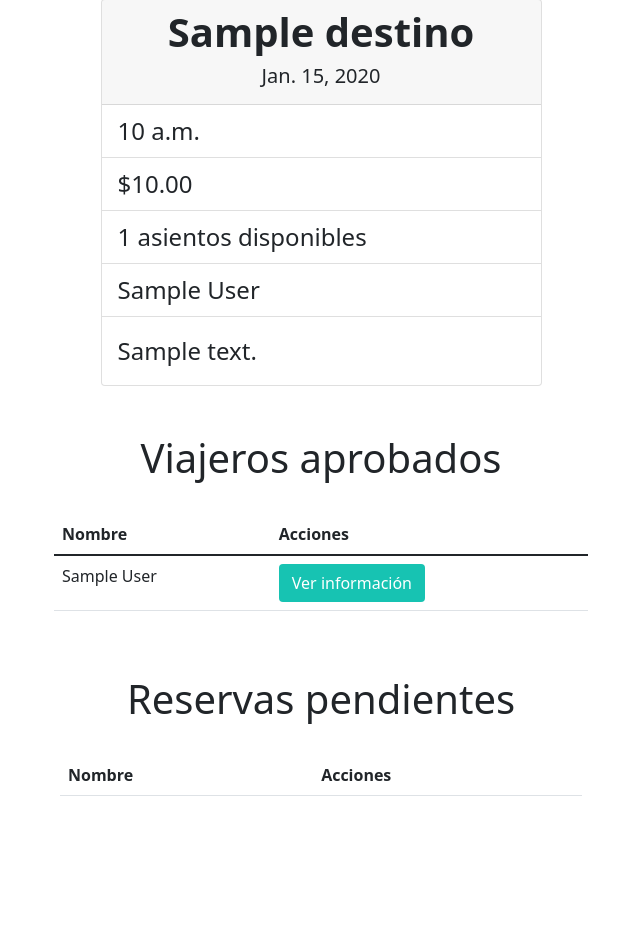
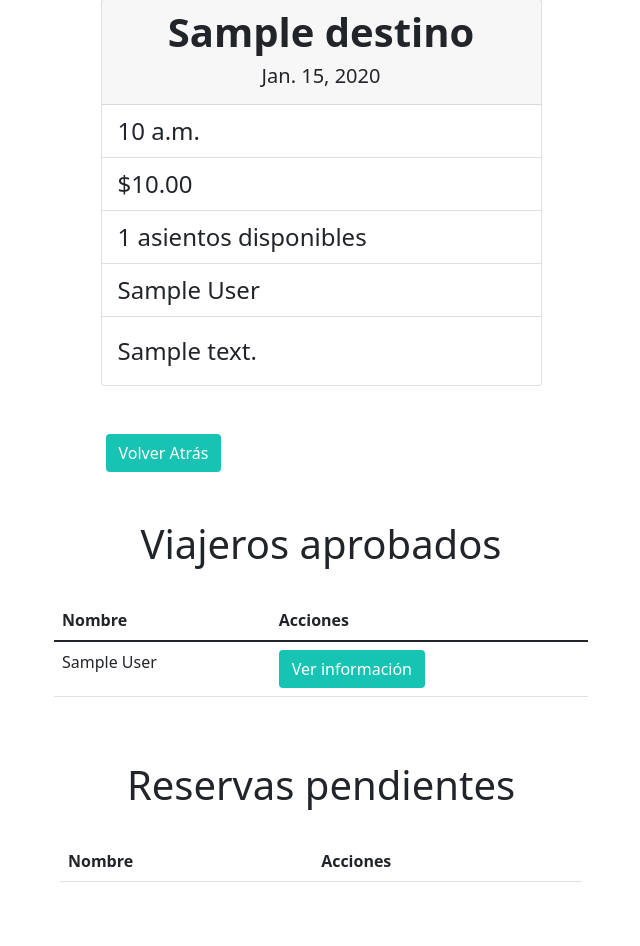
Before and after one commit to gomezluis007/Reito, a Django app: page /detalle/1 in a window 1280 px wide. Shown: the part 95-1041 px from the top of the page, without its empty margins (319-959 px from the left). Before the commit the page ends 891 px from the top, so only its background shows below. Run offline with Django 3.2, Linux system fonts and the light colour scheme; a user stored in the database is signed in; tables that the repository leaves empty hold one stand-in row (values such as "Sample post"); lists and menus that the app fills with data are empty; some libraries are stand-ins or nearby versions.

Commit message:
Agregar validaciones en fomulario de nuevo viaje. Correciones de ortografía.

```diff
--- a/viajes/forms.py
+++ b/viajes/forms.py
@@ -13,8 +13,8 @@ class ViajeForm(forms.ModelForm):
             'destino':forms.Select(attrs={'class':'form-control'}),
             'fecha':forms.DateInput(attrs={'class':'form-control'}),
             'hora':forms.TimeInput(attrs={'class':'form-control', 'placeholder':'HH:MM (Formato de 24 horas)'}),
-            'asientos':forms.NumberInput(attrs={'class':'form-control','placeholder':'Número de acuerdo a tu vehiculo.'}),
-            'precio':forms.NumberInput(attrs={'class':'form-control','placeholder':'999.99'}),
+            'asientos':forms.NumberInput(attrs={'class':'form-control','placeholder':'Número de acuerdo a tu vehículo.', 'min':'1'}),
+            'precio':forms.NumberInput(attrs={'class':'form-control','placeholder':'999.99', 'min':'0'}),
             'descripcion':forms.Textarea(attrs={'class':'form-control','placeholder':'Describe detalles de tu viaje aquí.'}),
         }
 
--- a/viajes/templates/detalle_viaje.html
+++ b/viajes/templates/detalle_viaje.html
@@ -23,6 +23,14 @@
               <p class="card-text">{{viaje.descripcion}}</p>
           </div>
         </div>
+    </div>
+
+    <br><br>
+
+    <div class="container">
+      <div class="container col-sm-11 col-md-9 col-lg-5">
+        <a href="javascript:history.back()" class="btn boton"> Volver Atrás</a>
+      </div>
     </div>
 
     <br><br>
--- a/viajes/templates/nuevo.html
+++ b/viajes/templates/nuevo.html
@@ -14,6 +14,7 @@
             <form method="post">
                 {% csrf_token %}
                 {{form.as_p}}
+                <a href="javascript:history.back()" class="btn boton"> Volver Atrás</a>
                 <button type="submit" class="btn boton">Guardar</button>
             </form>
         </div>
--- a/viajes/views.py
+++ b/viajes/views.py
@@ -41,13 +41,13 @@ def nuevo_viaje(request):
 
             if form.is_valid() and asientos_publicados >= capacidad:
                 form.save()
-                messages.success(request, "Se ha creado con exito tu viaje.")
+                messages.success(request, "Se ha creado con éxito tu viaje.")
                 return redirect('viajes:index')
             else:
-                messages.error(request, "Los datos ingresados no son validos")
+                messages.error(request, "Los datos ingresados no son válidos.")
                 return redirect('viajes:nuevo')
         else:
-            messages.error(request, "Aun no tienes un vehiculo para realizar el viaje")
+            messages.error(request, "Aun no tienes un vehículo para realizar el viaje.")
             return redirect('viajes:nuevo')
 
     form = ViajeForm()
```
